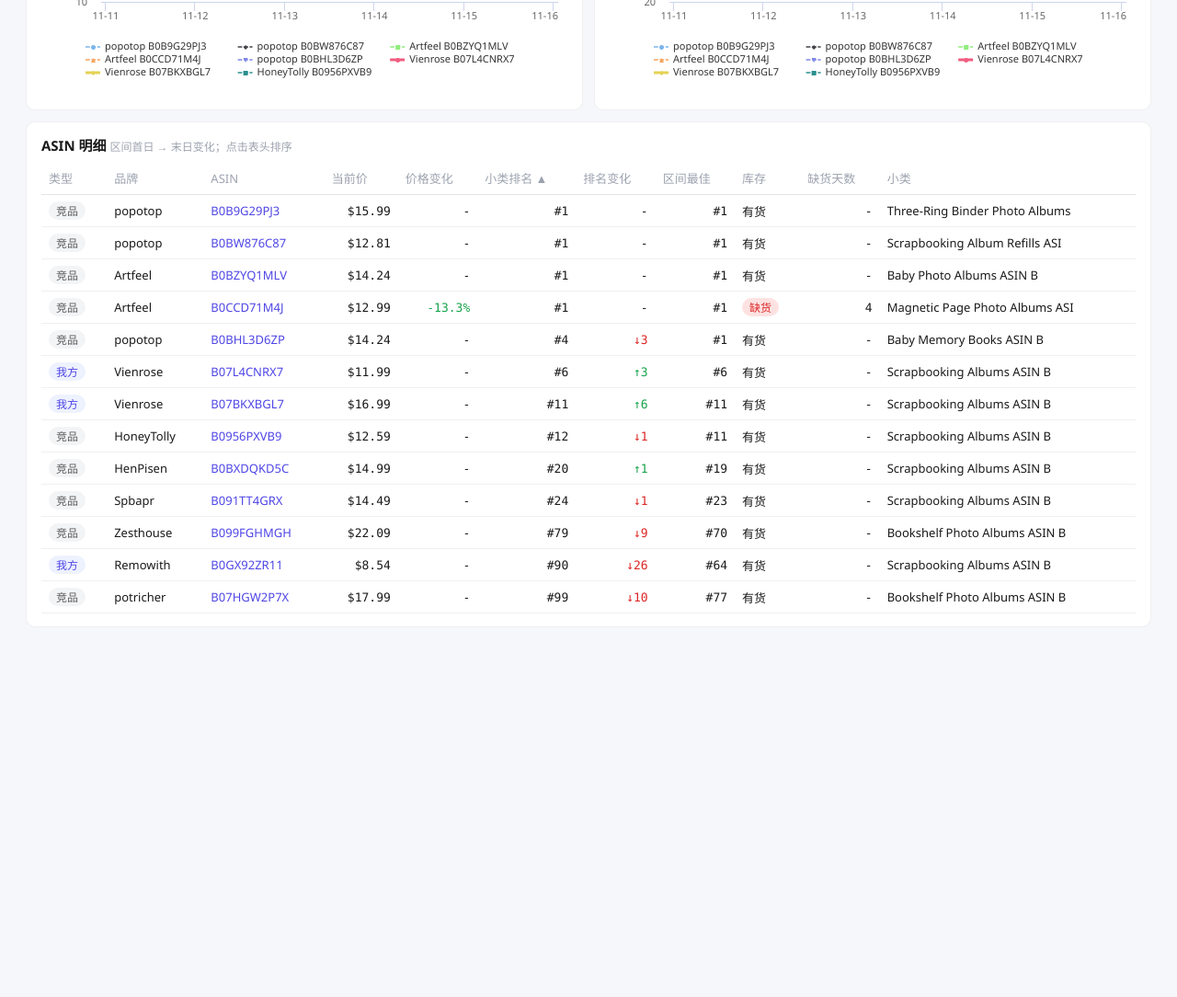
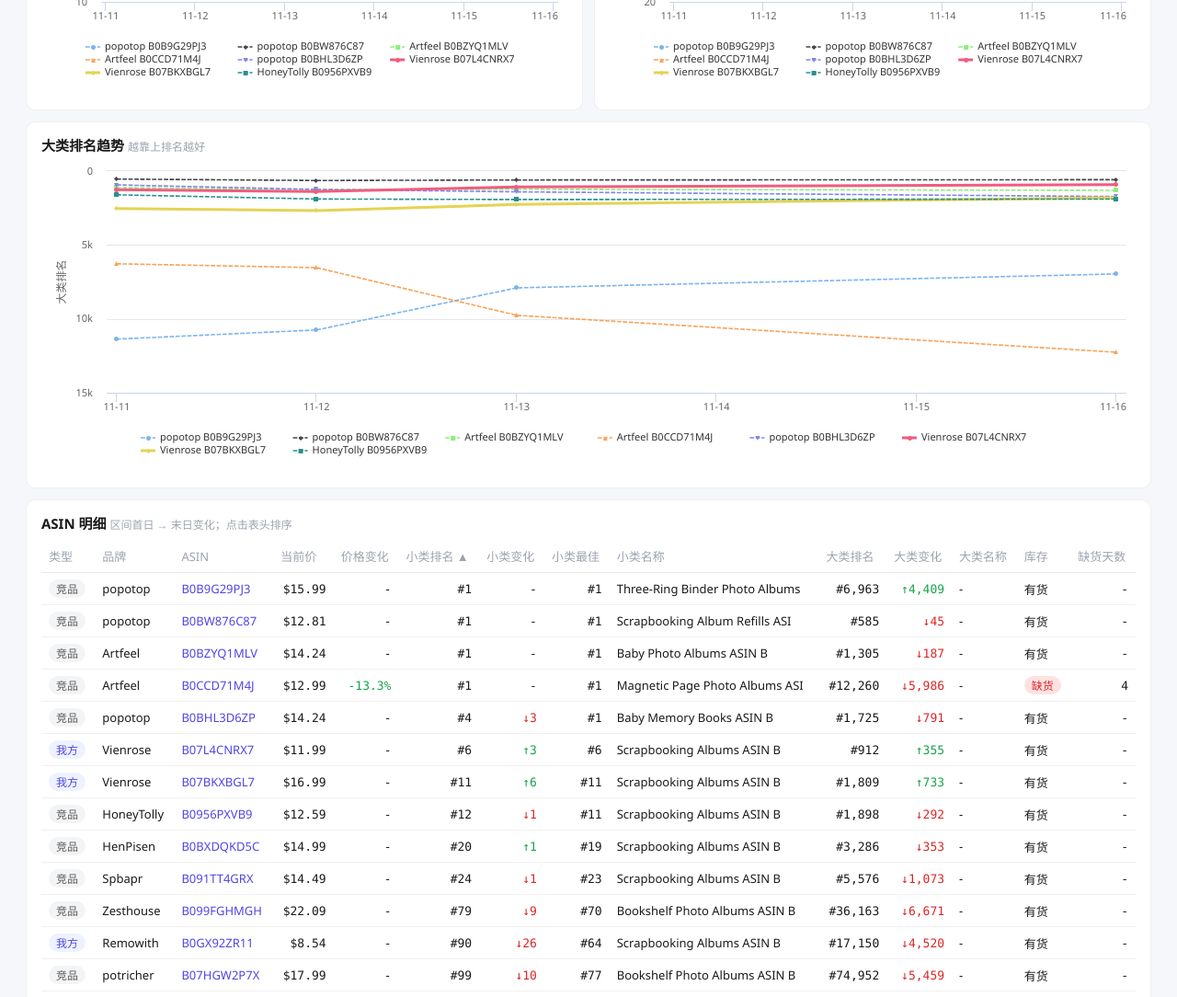
Before and after one commit to djoheinndi-lgtm/competitor-dashboard, a plain HTML site: page index.html in a window 1280 px wide. Shown: the part 580-1664 px from the top of the page at 92% size. Before the commit the page ends 1386 px from the top, so only its background shows below. Drawn offline with nearby package versions, Linux system fonts and the light colour scheme.

Commit message:
add big category

```diff
--- a/index.html
+++ b/index.html
@@ -51,7 +51,7 @@
   .oos{background:var(--err-bg);color:var(--up)}
   .low{background:var(--warn-bg);color:var(--warn)}
   .up{color:var(--up)} .down{color:var(--down)}
-  .tbl{max-height:520px;overflow:auto}
+  .tbl{max-height:560px;overflow:auto}
   a{color:var(--primary);text-decoration:none}
   #msg{padding:40px;text-align:center;color:var(--muted)}
 </style>
@@ -78,6 +78,7 @@
     <div class="card"><h3>价格趋势 <span class="hint">点击下表行可单独查看/叠加 ASIN</span></h3><div id="cPrice" style="height:360px"></div></div>
     <div class="card"><h3>小类排名趋势 <span class="hint">越靠上排名越好</span></h3><div id="cBsr" style="height:360px"></div></div>
   </div>
+  <div class="card"><h3>大类排名趋势 <span class="hint">越靠上排名越好</span></h3><div id="cBig" style="height:340px"></div></div>
 
   <div class="card">
     <h3>ASIN 明细 <span class="hint">区间首日 → 末日变化；点击表头排序</span></h3>
@@ -154,6 +155,8 @@ function summary(groups) {
       dPrice: fp && lp ? (lp / fp - 1) : null, sub_bsr: last.sub_bsr, sub0: first.sub_bsr,
       dBsr: first.sub_bsr && last.sub_bsr ? first.sub_bsr - last.sub_bsr : null,
       bestBsr: Math.min(...a.map(x => x.sub_bsr || 1e9)), stock: last.stock, oosDays, sub_cat: last.sub_cat,
+      bsr: last.bsr, bsr0: first.bsr, dBig: first.bsr && last.bsr ? first.bsr - last.bsr : null,
+      big_cat: [...a].reverse().find(x => x.big_cat)?.big_cat || '',
       days: a.length, url: domain(state.site) + '/dp/' + asin };
   });
 }
@@ -187,7 +190,8 @@ function renderKpis(sum) {
 
 const COLS = [
   ['role','类型'],['brand','品牌'],['asin','ASIN'],['price','当前价'],['dPrice','价格变化'],
-  ['sub_bsr','小类排名'],['dBsr','排名变化'],['bestBsr','区间最佳'],['stock','库存'],['oosDays','缺货天数'],['sub_cat','小类']
+  ['sub_bsr','小类排名'],['dBsr','小类变化'],['bestBsr','小类最佳'],['sub_cat','小类名称'],
+  ['bsr','大类排名'],['dBig','大类变化'],['big_cat','大类名称'],['stock','库存'],['oosDays','缺货天数']
 ];
 function renderTable(sum) {
   const k = state.sortKey, dir = state.sortAsc ? 1 : -1;
@@ -201,20 +205,23 @@ function renderTable(sum) {
     const dp = s.dPrice == null || Math.abs(s.dPrice) < 0.001 ? '-' :
       `<span class="${s.dPrice < 0 ? 'down' : 'up'}">${s.dPrice > 0 ? '+' : ''}${(s.dPrice * 100).toFixed(1)}%</span>`;
     const db = !s.dBsr ? '-' : `<span class="${s.dBsr > 0 ? 'down' : 'up'}">${s.dBsr > 0 ? '↑' : '↓'}${Math.abs(s.dBsr)}</span>`;
+    const dbig = !s.dBig ? '-' : `<span class="${s.dBig > 0 ? 'down' : 'up'}">${s.dBig > 0 ? '↑' : '↓'}${Math.abs(s.dBig).toLocaleString()}</span>`;
     const st = s.stock === '缺货' ? '<span class="tag oos">缺货</span>' : String(s.stock || '').startsWith('仅剩') ? `<span class="tag low">${s.stock}</span>` : '有货';
     return `<tr data-a="${s.asin}" class="${state.sel.has(s.asin) ? 'sel' : ''}">
       <td><span class="tag ${s.role}">${s.role === 'own' ? '我方' : '竞品'}</span></td><td>${s.brand}</td>
       <td><a href="${s.url}" target="_blank" onclick="event.stopPropagation()">${s.asin}</a></td>
       <td class="n">${s.price != null ? c + s.price.toFixed(2) : '-'}</td><td class="n">${dp}</td>
       <td class="n">${s.sub_bsr ? '#' + s.sub_bsr : '-'}</td><td class="n">${db}</td><td class="n">${s.bestBsr < 1e9 ? '#' + s.bestBsr : '-'}</td>
-      <td>${st}</td><td class="n">${s.oosDays || '-'}</td><td>${s.sub_cat || ''}</td></tr>`;
+      <td>${s.sub_cat || ''}</td>
+      <td class="n">${s.bsr ? '#' + s.bsr.toLocaleString() : '-'}</td><td class="n">${dbig}</td><td>${s.big_cat || '-'}</td>
+      <td>${st}</td><td class="n">${s.oosDays || '-'}</td></tr>`;
   }).join('');
   document.querySelectorAll('#tbody tr').forEach(tr => tr.onclick = () => {
     const a = tr.dataset.a; state.sel.has(a) ? state.sel.delete(a) : state.sel.add(a); render();
   });
 }
 
-let chartP, chartB;
+let chartP, chartB, chartG;
 function renderCharts(groups, sum) {
   // 默认显示：选中的 ASIN；未选择时显示小类排名最好的 8 个（含我方）
   let show = [...state.sel].filter(a => groups[a]);
@@ -234,13 +241,14 @@ function renderCharts(groups, sum) {
     legend: { itemStyle: { fontWeight: 400, fontSize: '11px' } },
     plotOptions: { series: { connectNulls: false, animation: { duration: 400 } } },
   });
-  chartP && chartP.destroy(); chartB && chartB.destroy();
+  chartP && chartP.destroy(); chartB && chartB.destroy(); chartG && chartG.destroy();
   chartP = Highcharts.chart('cPrice', { ...base('价格', false, CUR[state.site]), series: mk('price') });
   chartB = Highcharts.chart('cBsr', { ...base('小类排名', true, '#'), series: mk('sub_bsr') });
+  chartG = Highcharts.chart('cBig', { ...base('大类排名', true, '#'), series: mk('bsr') });
 }
 
 function exportCsv() {
-  const rows = filtered(), keys = ['date','site','role','brand','asin','price','sub_bsr','sub_cat','bsr','stock','coupon'];
+  const rows = filtered(), keys = ['date','site','role','brand','asin','price','sub_bsr','sub_cat','bsr','big_cat','stock','coupon'];
   const csv = '\ufeff' + keys.join(',') + '\n' + rows.map(r => keys.map(k => `"${r[k] ?? ''}"`).join(',')).join('\n');
   const a = document.createElement('a');
   a.href = URL.createObjectURL(new Blob([csv], { type: 'text/csv' }));
```
